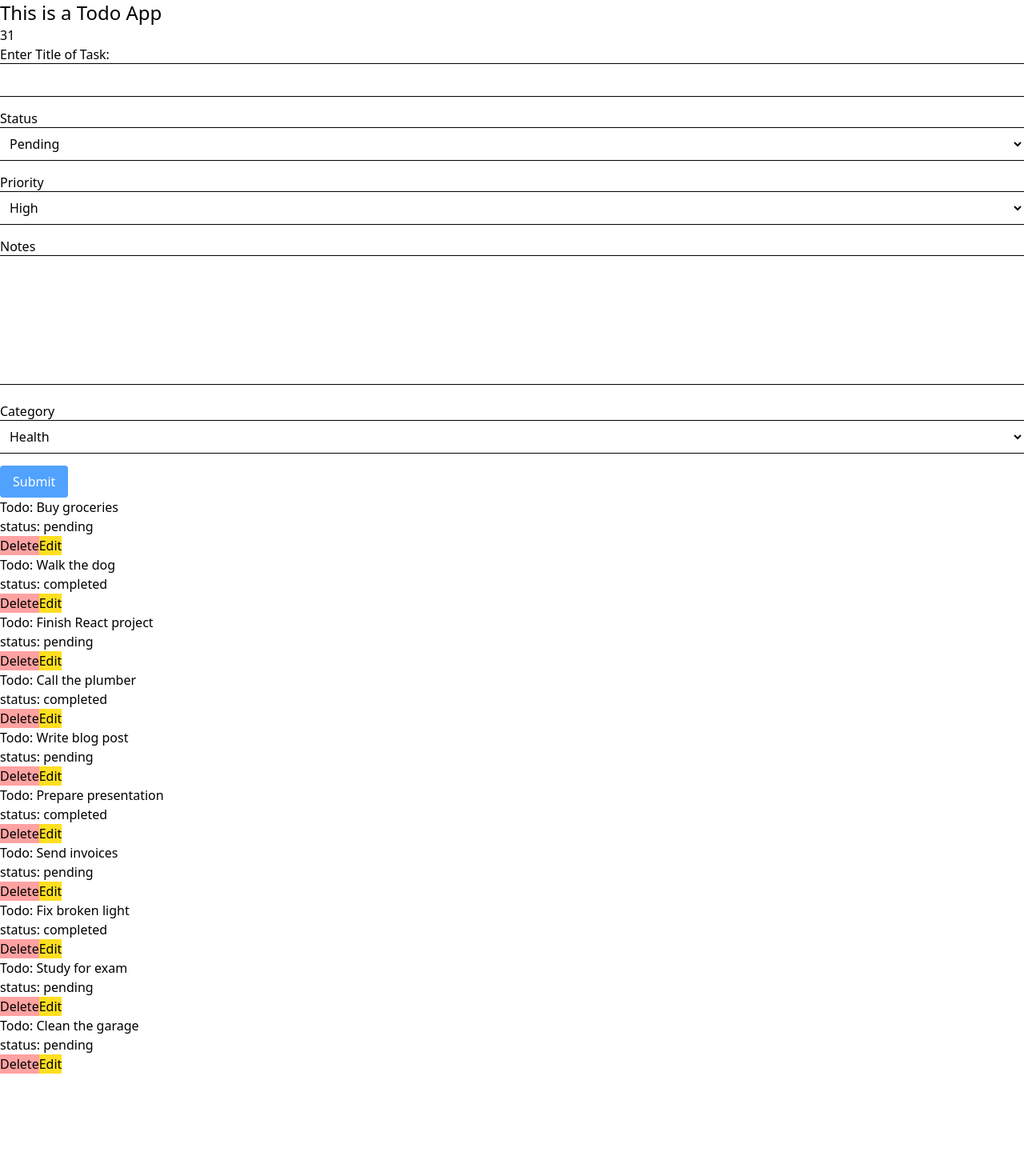
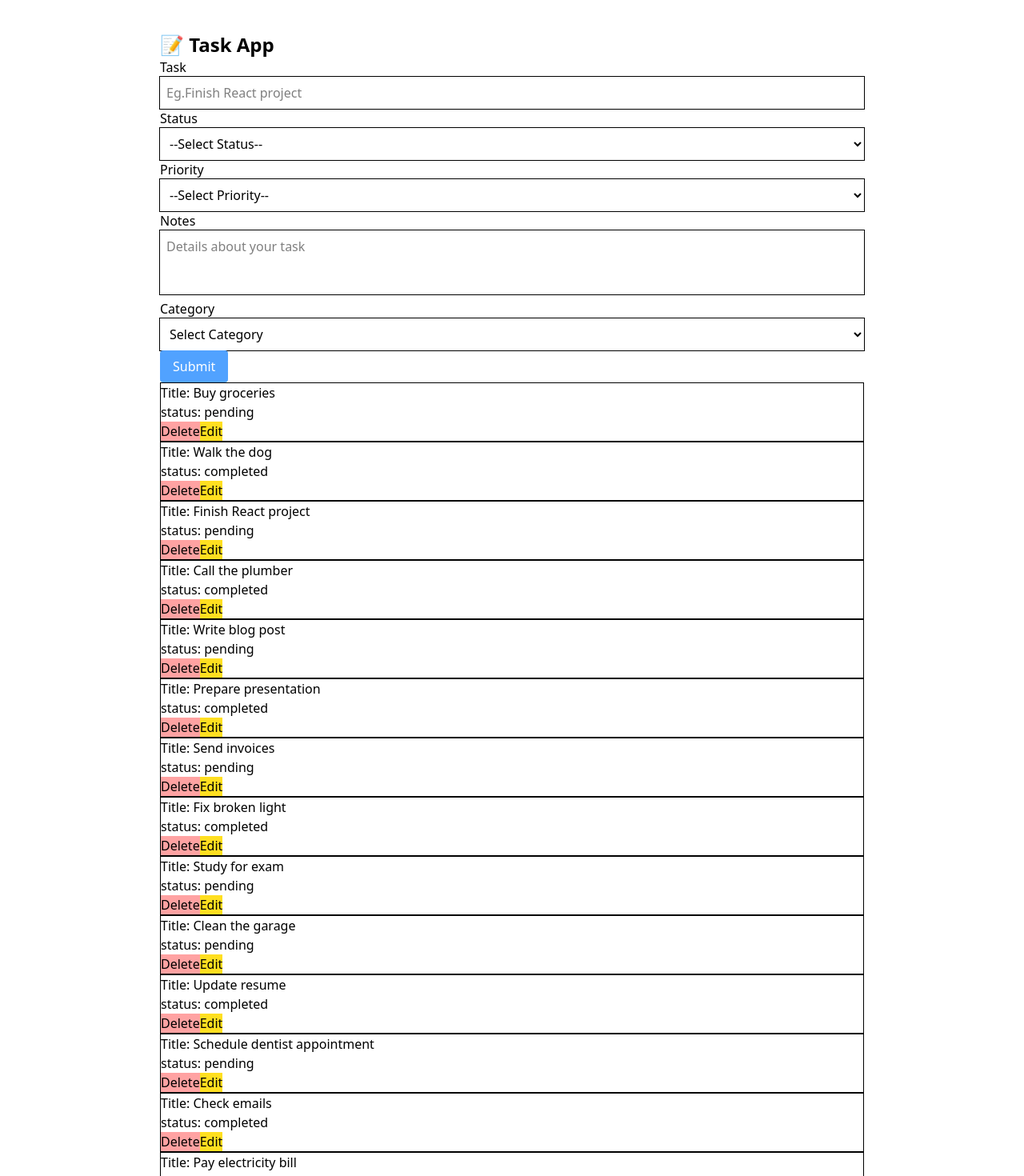
Before and after one commit to GeorgeAppianing/Todo-App, a React (Vite) app: page / in a window 1280 px wide. Shown: the top 1470 px of the page at 80% size. Before the commit the page ends 1342 px from the top, so only its background shows below. Built offline with nearby package versions, Linux system fonts and the light colour scheme; data requests are answered from the project's data file.

Commit message:
updating UI

```diff
--- a/package.json
+++ b/package.json
@@ -11,6 +11,7 @@
     "server": "json-server src/data.json --port 8000"
   },
   "dependencies": {
+    "@hello-pangea/dnd": "^18.0.1",
     "@tailwindcss/vite": "^4.1.5",
     "axios": "^1.9.0",
     "json-server": "^1.0.0-beta.3",
--- a/src/App.jsx
+++ b/src/App.jsx
@@ -9,8 +9,9 @@ function App({ URL }) {
   const [priority, setPriority] = useState("");
   const [notes, setNotes] = useState("");
   const [category, setCategory] = useState("");
+  const [editTodo, setEditTodo] = useState(null);
 
-  const sortedList = todos.slice(0, 10);
+  // const sortedList = todos.slice(0, 10);
 
   function fetchData() {
     setLoading(true);
@@ -19,6 +20,7 @@ function App({ URL }) {
       .then((response) => {
         setTodos(response.data);
         setLoading(false);
+        console.log(response.data);
       })
       .catch((error) => {
         console.log("Error message", error);
@@ -28,10 +30,11 @@ function App({ URL }) {
 
   function handleSubmit(e) {
     e.preventDefault();
-    if (!task || !status || !priority || !notes || !category) return;
+    if (!task || !status || !priority || !notes || !category)
+      return alert("Enter fields");
     setLoading(true);
     const updatedData = {
-      // id: todos.length + 1,
+      // id: todos.length + 1, this is not needed as the server will generate an id
       task,
       status,
       priority,
@@ -55,6 +58,71 @@ function App({ URL }) {
         setNotes("");
         setCategory("");
       });
+    console.log("submitted");
+  }
+
+  function handleDelete(id) {
+    axios
+      .delete(`${URL}/${id}`)
+      .then(() => {
+        const newTodo = todos.filter((todo) => todo.id !== id);
+        setTodos(newTodo);
+      })
+      .catch((error) => {
+        console.log(("Error message", error));
+      });
+  }
+
+  function handleEdit(id) {
+    const todoToEdit = todos.find((todo) => todo.id === id);
+    setTask(todoToEdit.task);
+    setStatus(todoToEdit.status);
+    setPriority(todoToEdit.priority);
+    setNotes(todoToEdit.notes);
+    setCategory(todoToEdit.category);
+    setEditTodo(id);
+
+    // setLoading(true);
+    const updatedData = {
+      task,
+      status,
+      priority,
+      notes,
+      category,
+    };
+    axios
+      .put(`${URL}/${id}`, updatedData)
+      .then((response) => {
+        const newTodo = todos.map((todo) =>
+          todo.id === id ? { ...todo, ...response.data } : todo
+        );
+        setTodos(newTodo);
+        setLoading(false);
+      })
+      .catch((error) => {
+        console.log("Error message", error);
+      })
+      .finally(() => {
+        setLoading(false);
+        setTask("");
+        setStatus("");
+        setPriority("");
+        setNotes("");
+        setCategory("");
+      });
+
+    // console.log("submitted");
+
+    // setLoading(false);
+    // setTask("");
+    // setStatus("");
+    // setPriority("");
+    // setNotes("");
+    // setCategory("");
+
+    // setEditTodo(null);
+
+    // setLoading(false);
   }
 
   useEffect(() => {
@@ -62,52 +130,62 @@ function App({ URL }) {
   }, []);
 
   return (
+    <div className="max-h-screen p-10 flex flex-col mx-auto w-3/4">
+      {/* <p>{todos.length}</p> */}
+      <form onSubmit={handleSubmit} className="">
+        <h1 className="text-2xl font-bold">📝 Task App </h1>
         <div>
-      <h1 className="text-2xl">This is a Todo App </h1>
-      <p>{todos.length}</p>
-      <form onSubmit={handleSubmit} className="space-y-4">
-        <label>Enter Title of Task:</label>
+          <label>Task</label>
           <input
             type="text"
             className="ring-1 p-2 w-full"
             value={task}
             onChange={(e) => setTask(e.target.value)}
+            placeholder="Eg.Finish React project"
           />
-
+        </div>
+        <div>
           <label>Status</label>
           <select
             value={status}
             onChange={(e) => setStatus(e.target.value)}
             className="ring-1 p-2 w-full"
           >
+            <option value="">--Select Status--</option>
             <option value="pending">Pending</option>
             <option value="completed">Completed</option>
           </select>
-
+        </div>
+        <div>
           <label>Priority</label>
           <select
             value={priority}
             onChange={(e) => setPriority(e.target.value)}
             className="ring-1 p-2 w-full"
           >
+            <option value="">--Select Priority--</option>
             <option value="high">High</option>
             <option value="medium">Medium</option>
             <option value="low">Low</option>
           </select>
-
+        </div>
+        <div>
           <label>Notes</label>
           <textarea
             value={notes}
             onChange={(e) => setNotes(e.target.value)}
-          className="h-40 w-full ring-1 p-2 resize-none"
+            className="h-20 w-full ring-1 p-2 resize-none"
+            placeholder="Details about your task"
           />
-
+        </div>
+        <div>
           <label>Category</label>
           <select
             value={category}
             onChange={(e) => setCategory(e.target.value)}
             className="ring-1 p-2 w-full"
           >
+            <option value="">Select Category</option>
             <option value="health">Health</option>
             <option value="personal">Personal</option>
             <option value="work">Work</option>
@@ -120,9 +198,10 @@ function App({ URL }) {
             <option value="travel">Travel</option>
             <option value="finance">Finance</option>
           </select>
+        </div>
 
         <button
-          className="bg-blue-400 hover:bg-blue-500 text-white px-4 py-2 rounded"
+          className="bg-blue-400 hover:bg-blue-500 text-white px-4 py-2 rounded "
           type="submit"
         >
           Submit
@@ -130,12 +209,12 @@ function App({ URL }) {
       </form>
 
       {!loading ? (
-        sortedList.map((todo) => (
-          <div key={todo.id}>
-            <h2>Todo: {todo.task}</h2>
+        todos.map((todo) => (
+          <div key={todo.id} className="border">
+            <h2>Title: {todo.task}</h2>
             <h2>status: {todo.status}</h2>
             <button
-              // onClick={() => handleDelete(todo.id)}
+              onClick={() => handleDelete(todo.id)}
               className="bg-red-300"
             >
               Delete
--- a/src/data.json
+++ b/src/data.json
@@ -241,11 +241,11 @@
       "category": "health"
     },
     {
-      "id": 31,
-      "task": "Coding",
+      "id": "9f7d",
+      "task": "Todo list app",
       "status": "pending",
-      "priority": "high",
-      "notes": "I have to complete this todo task app",
+      "priority": "medium",
+      "notes": "Finish this project in two days",
       "category": "tech"
     }
   ]
```
Also changed, not shown: 1 other file (tests, documents, lock files or other folders). Lines whose indentation alone changed are shown as unchanged.
